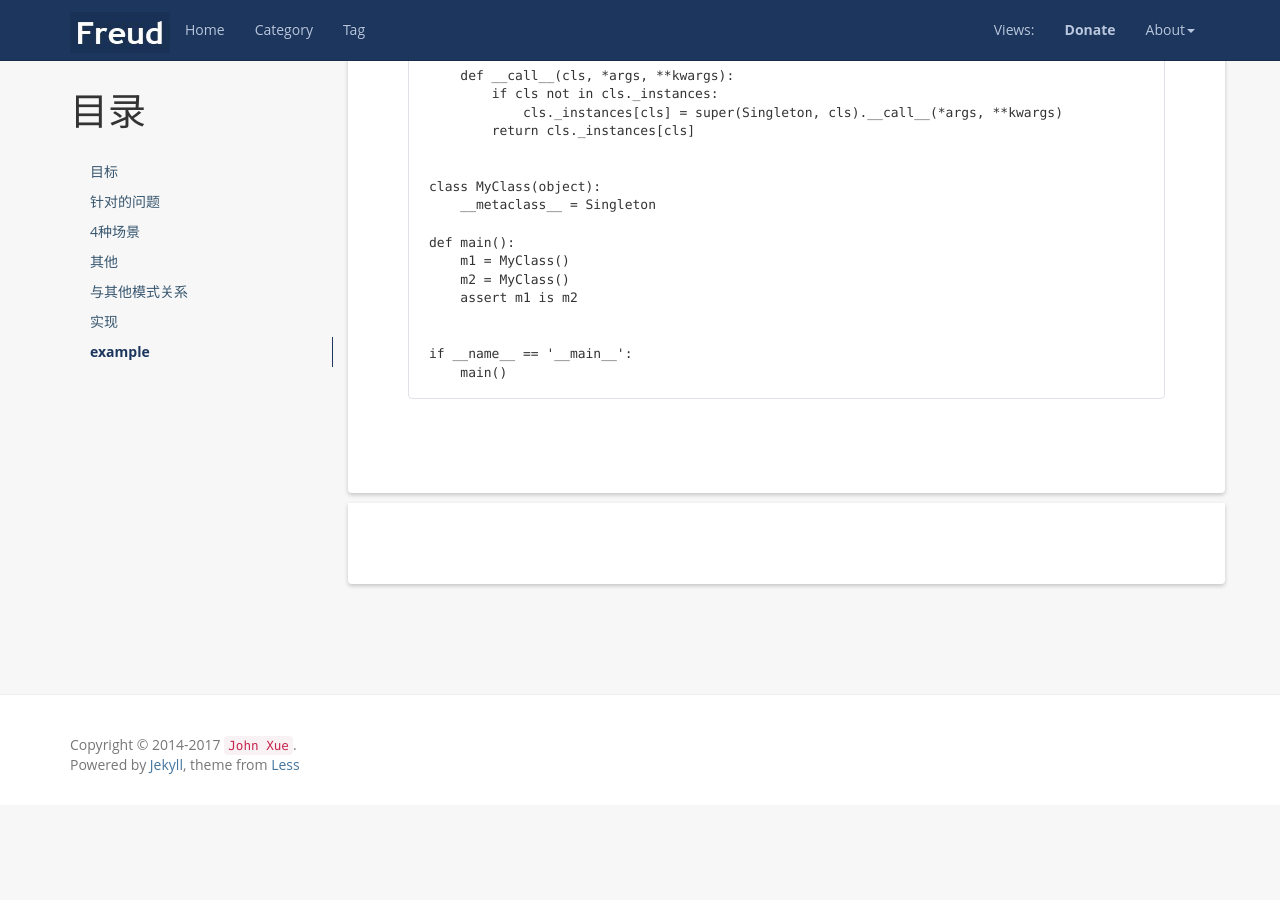
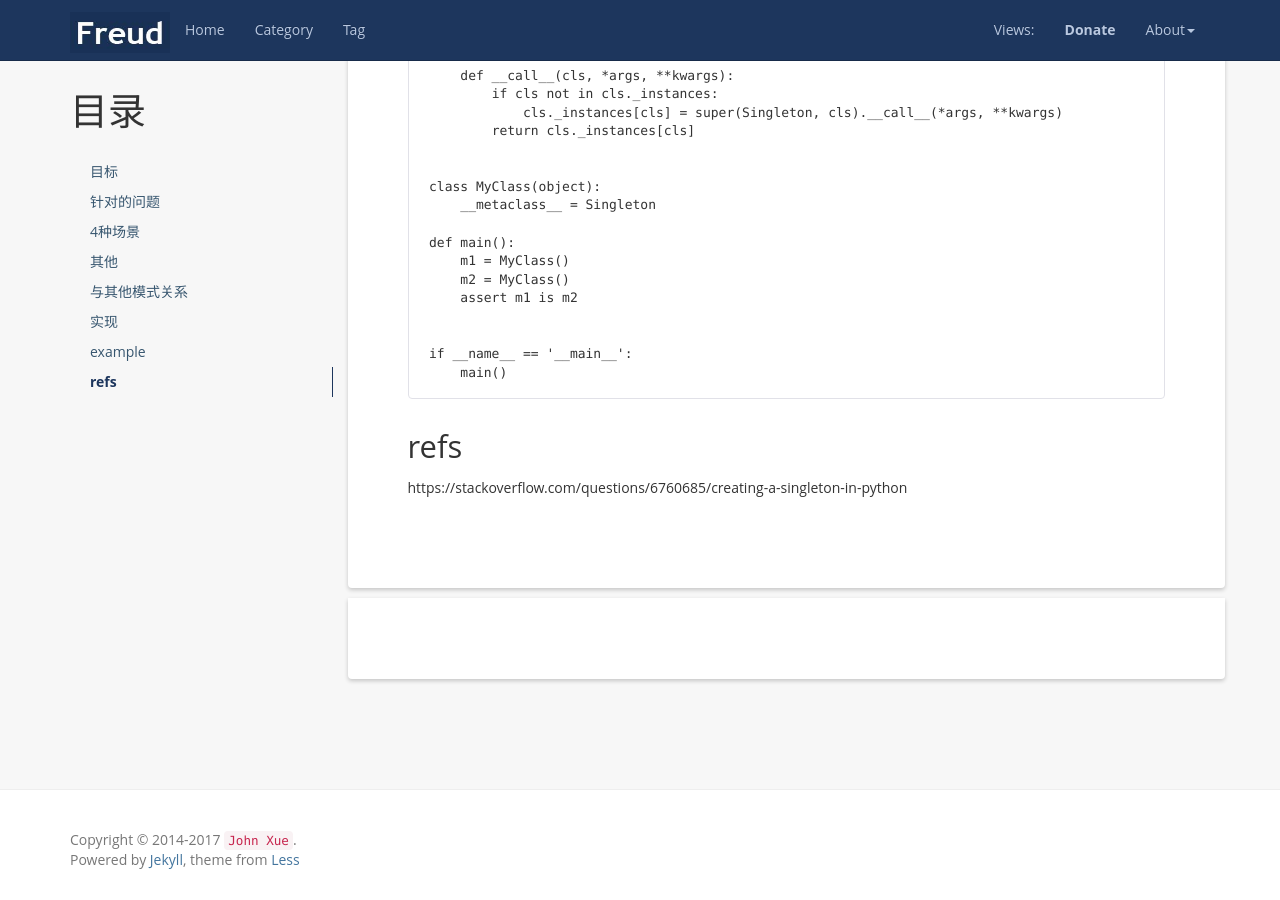
Before and after one commit to caser789/caser789.github.io, a Jekyll site: the page built from _posts/2017-6-25-design-patterns-singleton.md, in a window 1280 px wide and 900 px high, scrolled down 1414 px. Built offline with Jekyll 4.4.1, drawn with Linux system fonts in a browser that asks for light colours; nearby versions of some CDN libraries; comment, search, counter and statistics services are not loaded; before the commit the page ends 2219 px from its top, so only the background shows below that.

Commit message:
add refs to design patterns: singleton

````diff
--- a/_posts/2017-6-25-design-patterns-singleton.md
+++ b/_posts/2017-6-25-design-patterns-singleton.md
@@ -85,6 +85,11 @@ if __name__ == '__main__':
     main()
 ```
 
+## refs
+
+https://stackoverflow.com/questions/6760685/creating-a-singleton-in-python
+
+
 [jekyll]:      http://jekyllrb.com
 [jekyll-gh]:   https://github.com/jekyll/jekyll
 [jekyll-help]: https://github.com/jekyll/jekyll-help
````
